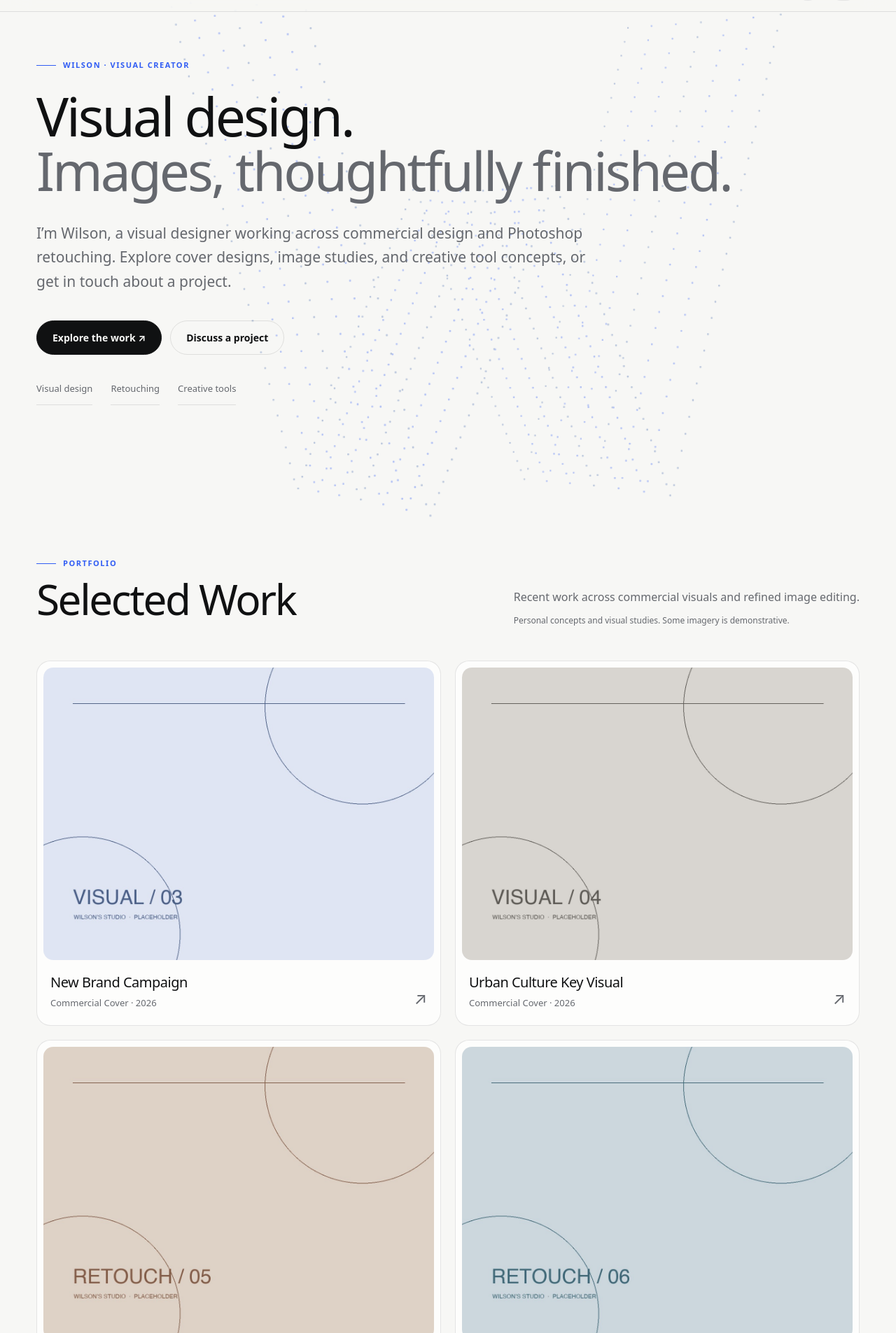
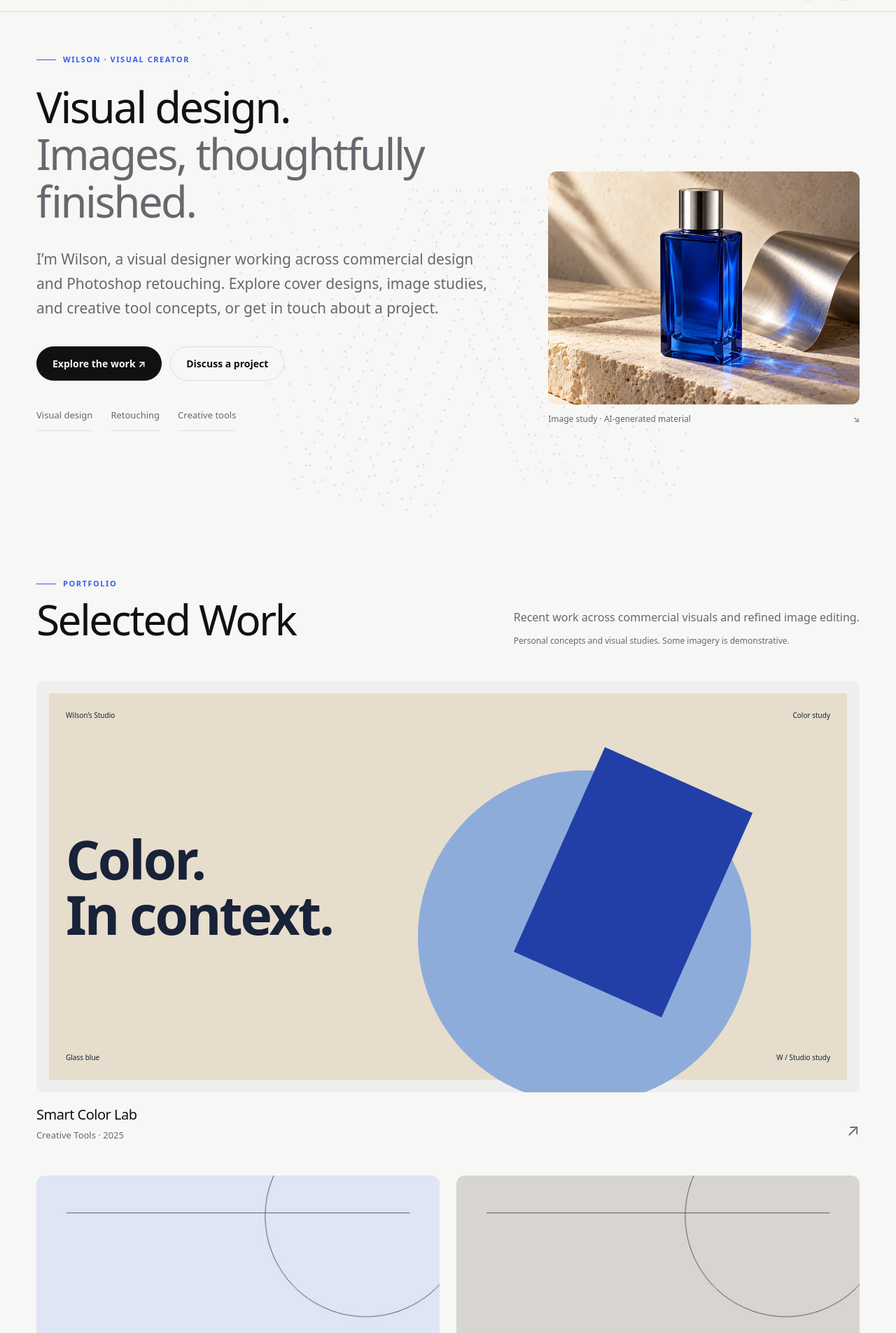
Before and after one commit to wilsoncc0514/wilsons-studio, a Next.js app: page /en in a window 1280 px wide. Shown: the part 55-1960 px from the top of the page at 70% size. Built offline with nearby package versions, Linux system fonts and the light colour scheme.

Commit message:
Refine portfolio hierarchy and visual focus

```diff
--- a/app/[lang]/page.tsx
+++ b/app/[lang]/page.tsx
@@ -1,10 +1,11 @@
 import { CreativeToolDemo } from "@/components/creative-tool-demo";
 import { ImageComparison } from "@/components/image-comparison";
+import Image from "next/image";
 import Link from "next/link"; import { notFound } from "next/navigation"; import { ProjectCard } from "@/components/project-card"; import { projects } from "@/data/projects"; import { isLocale,ui } from "@/lib/i18n";
 const caps={zh:[["商业视觉设计","为品牌封面、活动与传播场景建立清晰有力的视觉表达。"],["Photoshop 修图","专注人物、产品的质感优化、图像合成与精细化处理。"],["图像合成","通过素材整合、光影统一和细节控制，完成可信的视觉场景。"],["创意工具","探索更高效、更稳定的数字化设计与创作流程。"]],en:[["Commercial Visual Design","Clear, expressive visual systems for brands, campaigns, and key moments."],["Photo Retouching","Detailed portrait and product retouching, compositing, and finish refinement."],["Image Compositing","Building believable visual scenes through controlled light, detail, and integration."],["Creative Tools","Exploring efficient and reliable digital workflows for visual creation."]]};
 export default async function Home({params}:{params:Promise<{lang:string}>}){const {lang}=await params;if(!isLocale(lang))notFound();const t=ui[lang];const retouch=projects.find(project=>project.category==="photo-retouching");return <>
-<section className="hero hero-background shell"><div className="hero-copy"><div className="eyebrow">Wilson · Visual Creator</div><h1>{lang==="zh"?<>商业视觉与图像精修，<br/><em>让想法成为好作品。</em></>:<>Visual design.<br/><em>Images, thoughtfully finished.</em></>}</h1><p>{lang==="zh"?"我是 Wilson，专注商业视觉设计与 Photoshop 精修。这里有我的封面设计、图像处理与创意工具概念，欢迎浏览作品，或聊聊你的项目。":"I’m Wilson, a visual designer working across commercial design and Photoshop retouching. Explore cover designs, image studies, and creative tool concepts, or get in touch about a project."}</p><div className="cta"><Link className="button" href={`/${lang}/portfolio?category=all`}>{lang==="zh"?"查看作品":"Explore the work"} ↗</Link><Link className="button ghost" href={`/${lang}/about#contact`}>{lang==="zh"?"聊聊你的项目":"Discuss a project"}</Link></div><nav className="hero-services" aria-label={lang==="zh"?"按服务浏览":"Explore by service"}><Link href={`/${lang}/portfolio?category=commercial-cover`}>{lang==="zh"?"商业视觉":"Visual design"}</Link><Link href={`/${lang}/portfolio?category=photo-retouching`}>{lang==="zh"?"图像精修":"Retouching"}</Link><a href="#creative-tools">{lang==="zh"?"创意工具":"Creative tools"}</a></nav></div></section>
-<section className="section shell"><div className="sectionhead"><div><div className="eyebrow">Portfolio</div><h2>{t.work}</h2></div><p className="sectiondesc">{t.workDesc}<span className="work-note">{lang==="zh"?"个人概念项目与视觉练习，部分图像为演示素材。":"Personal concepts and visual studies. Some imagery is demonstrative."}</span></p></div><div className="grid">{projects.slice(0,4).map(p=><ProjectCard key={p.slug} project={p} lang={lang}/>)}</div></section>
+<section className="hero hero-background shell"><div className="hero-copy"><div className="eyebrow">Wilson · Visual Creator</div><h1>{lang==="zh"?<>商业视觉与图像精修，<br/><em>让想法成为好作品。</em></>:<>Visual design.<br/><em>Images, thoughtfully finished.</em></>}</h1><p>{lang==="zh"?"我是 Wilson，专注商业视觉设计与 Photoshop 精修。这里有我的封面设计、图像处理与创意工具概念，欢迎浏览作品，或聊聊你的项目。":"I’m Wilson, a visual designer working across commercial design and Photoshop retouching. Explore cover designs, image studies, and creative tool concepts, or get in touch about a project."}</p><div className="cta"><Link className="button" href={`/${lang}/portfolio?category=all`}>{lang==="zh"?"查看作品":"Explore the work"} ↗</Link><Link className="button ghost" href={`/${lang}/about#contact`}>{lang==="zh"?"聊聊你的项目":"Discuss a project"}</Link></div><nav className="hero-services" aria-label={lang==="zh"?"按服务浏览":"Explore by service"}><Link href={`/${lang}/portfolio?category=commercial-cover`}>{lang==="zh"?"商业视觉":"Visual design"}</Link><Link href={`/${lang}/portfolio?category=photo-retouching`}>{lang==="zh"?"图像精修":"Retouching"}</Link><a href="#creative-tools">{lang==="zh"?"创意工具":"Creative tools"}</a></nav></div><a className="hero-study" href="#retouch-demo"><Image src="/images/demos/cobalt-glass.webp" alt="" width={1440} height={1080} priority sizes="(max-width: 800px) 100vw, 35vw"/><span>{lang==="zh"?"图像质感演示 · AI 生成素材":"Image study · AI-generated material"}<span aria-hidden="true">↘</span></span></a></section>
+<section className="section shell featured-work"><div className="sectionhead"><div><div className="eyebrow">Portfolio</div><h2>{t.work}</h2></div><p className="sectiondesc">{t.workDesc}<span className="work-note">{lang==="zh"?"个人概念项目与视觉练习，部分图像为演示素材。":"Personal concepts and visual studies. Some imagery is demonstrative."}</span></p></div><div className="grid featured-grid">{[projects[5],...projects.slice(0,4)].map((p,i)=><ProjectCard key={p.slug} project={p} lang={lang} eager={i===0}/>)}</div></section>
 {retouch && <section className="section shell retouch-showcase" id="retouch-demo"><div className="sectionhead"><div><div className="eyebrow">Image / Craft</div><h2>{lang==="zh"?"让变化，清晰可见。":"See the difference."}</h2></div><p className="sectiondesc">{lang==="zh"?"拖动分割线，探索图像的色彩与质感。键盘方向键也可调整。":"Move the divider to explore color and texture. Arrow keys work, too."}</p></div><ImageComparison lang={lang} afterSrc={retouch.coverImage} beforeSrc={retouch.comparison?.beforeSrc} title={retouch.title[lang]}/><Link className="comparison-project-link" href={`/${lang}/portfolio/${retouch.slug}`}>{lang==="zh"?"查看项目":"Explore the project"} <span aria-hidden="true">↗</span></Link></section>}
 <section className="section shell creative-showcase" id="creative-tools"><div className="sectionhead"><div><h2>{lang==="zh"?"把过程，也展示出来。":"See how the idea takes shape."}</h2></div><p className="sectiondesc">{lang==="zh"?"创意工具概念的交互演示。切换步骤，看看素材、色板与版式怎样联系起来。":"An interactive look at a creative tool concept. Step through the relationship between reference, palette, and composition."}</p></div><CreativeToolDemo lang={lang} kind="palette"/><Link className="comparison-project-link" href={`/${lang}/portfolio?category=creative-tools`}>{lang==="zh"?"查看创意工具作品":"Explore creative tool projects"} <span aria-hidden="true">↗</span></Link></section>
 <section className="section shell"><div className="sectionhead"><div><div className="eyebrow">Capabilities</div><h2>{t.skills}</h2></div></div><div className="capgrid">{caps[lang].map((c,i)=><article className="cap" key={c[0]}><span className="capnum">0{i+1}</span><div><h3>{c[0]}</h3><p>{c[1]}</p></div></article>)}</div></section>
--- a/app/globals.css
+++ b/app/globals.css
@@ -24,18 +24,34 @@ main{overflow:hidden}.hero{min-height:92dvh;display:grid;align-items:center;padd
 .site-content { position: relative; z-index: 1; }
 .hero-background::before { display: none; }
 .hero-background .hero-copy { max-width: 1060px; }
+/* Let the work enter the first view while keeping the studio's restrained palette. */
+.hero-background { grid-template-columns: minmax(0, 1.2fr) minmax(0, .8fr); gap: clamp(36px, 5vw, 72px); min-height: min(860px, 92dvh); }
+.hero-background h1 { font-size: clamp(44px, 4.8vw, 68px); line-height: 1.1; }
+.hero-study { display: block; align-self: end; margin-bottom: 8px; min-width: 0; }
+.hero-study img { display: block; width: 100%; aspect-ratio: 4 / 3; object-fit: cover; border-radius: 12px; }
+.hero-study > span { display: flex; justify-content: space-between; gap: 16px; margin-top: 12px; font-size: 12px; line-height: 1.5; color: var(--muted); }
+.hero-study:hover > span { color: var(--accent); }
+.featured-grid { align-items: start; gap: 48px 24px; }
+.featured-grid .project { padding: 0; border: 0; border-radius: 0; background: transparent; overflow: visible; }
+.featured-grid .project:before { display: none; }
+.featured-grid .project:hover { box-shadow: none; transform: none; }
+.featured-grid .project img, .featured-grid .demo-cover { border-radius: 12px; }
+.featured-grid .meta { padding: 18px 0 0; }
+.featured-grid .project:first-child { grid-column: 1 / -1; }
+.featured-grid .project:first-child .demo-cover { aspect-ratio: 2 / 1; }
+.featured-grid .project:first-child .demo-poster strong { font-size: clamp(42px, 6vw, 82px); }
 .motion-art {
   position: fixed;
   inset: 0;
   z-index: 0;
   pointer-events: none;
   background: transparent;
-  opacity: .36;
+  opacity: .18;
   color: #315df4;
   overflow: hidden;
   contain: strict;
 }
-.dark .motion-art { opacity: .5; }
+.dark .motion-art { opacity: .28; }
 .motion-art canvas, .motion-art-poster { position: absolute; width: 100%; height: 100%; inset: 0; }
 .motion-art[data-rendered="true"] .motion-art-poster { visibility: hidden; }
 .project-flight { position: fixed; z-index: 100; object-fit: cover; display: block; max-width: none; pointer-events: none; margin: 0; }
@@ -115,6 +131,11 @@ main{overflow:hidden}.hero{min-height:92dvh;display:grid;align-items:center;padd
 .demo-cover .demo-poster { padding: 24px; }
 .demo-cover .demo-board-type strong { font-size: clamp(28px, 3vw, 44px); }
 @media (max-width: 800px) {
+  .hero-background { grid-template-columns: 1fr; gap: 48px; }
+  .hero-background h1 { font-size: clamp(41px, 12vw, 58px); }
+  .hero-study { margin: 0; max-width: 620px; }
+  .featured-grid { gap: 38px 20px; }
+  .featured-grid .project:first-child .demo-cover { aspect-ratio: 4 / 3; }
   .hero-services { gap: 20px; margin-top: 20px; }
   .tool-demo-header { padding: 24px; align-items: start; flex-direction: column; gap: 16px; }
   .tool-demo-header h3 { font-size: 22px; }
```
